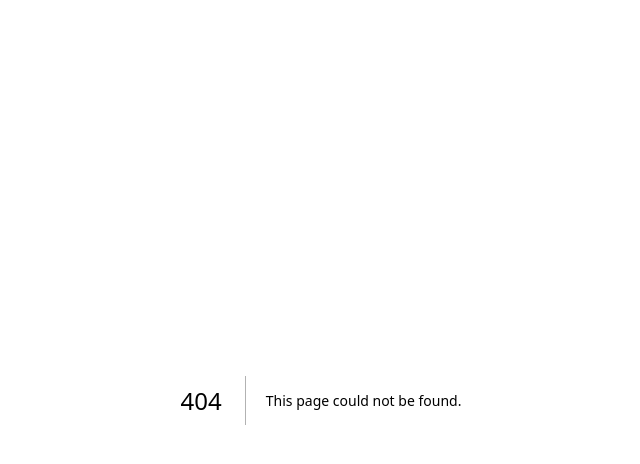
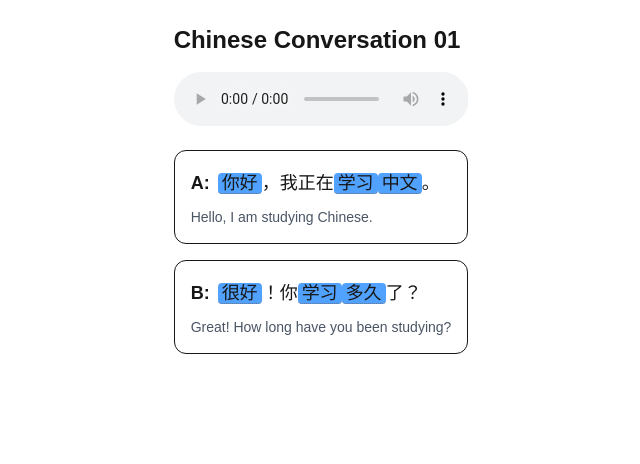
Before and after one commit to hissanova/language-creator-tool, a Next.js app: page /lessons/sample in a window 1280 px wide. Before the commit this address had no page. Shown: the top 464 px of the page, without its empty margins (319-959 px from the left). Built offline with nearby package versions, Linux system fonts and the light colour scheme.

Commit message:
first demo

```diff
--- /dev/null
+++ b/app/components/HoverWord.tsx
@@ -0,0 +1,15 @@
+type Props = {
+  text: string;
+  meaning: string;
+};
+
+export function HoverWord({ text, meaning }: Props) {
+  return (
+    <span
+      className="cursor-help rounded border-b border-dotted border-gray-500 bg-blue-400 px-1"
+      title={meaning}
+    >
+      {text}
+    </span>
+  );
+}
--- /dev/null
+++ b/app/components/LessonViewer.tsx
@@ -0,0 +1,26 @@
+import type { Lesson } from "../types";
+import { ScriptLine } from "./ScriptLine";
+
+type Props = {
+  lesson: Lesson;
+};
+
+export function LessonViewer({ lesson }: Props) {
+  return (
+    <main className="mx-auto max-w-3xl p-6">
+      <h1 className="mb-4 text-2xl font-bold">{lesson.title}</h1>
+
+      <audio className="mb-6 w-full" controls src={lesson.audio} />
+
+      <div className="space-y-4">
+        {lesson.lines.map((line, index) => (
+          <ScriptLine
+            key={index}
+            line={line}
+            dictionary={lesson.dictionary}
+          />
+        ))}
+      </div>
+    </main>
+  );
+}
--- /dev/null
+++ b/app/components/ScriptLine.tsx
@@ -0,0 +1,49 @@
+import type { ScriptLine as ScriptLineType } from "../types";
+import { HoverWord } from "./HoverWord";
+
+type Props = {
+  line: ScriptLineType;
+  dictionary: Record<string, string>;
+};
+
+export function ScriptLine({ line, dictionary }: Props) {
+  const words = Object.keys(dictionary).sort((a, b) => b.length - a.length);
+
+  const parts: { text: string; meaning?: string }[] = [];
+
+  let i = 0;
+
+  while (i < line.text.length) {
+    const matchedWord = words.find((word) => line.text.startsWith(word, i));
+
+    if (matchedWord) {
+      parts.push({
+        text: matchedWord,
+        meaning: dictionary[matchedWord],
+      });
+      i += matchedWord.length;
+    } else {
+      parts.push({ text: line.text[i] });
+      i += 1;
+    }
+  }
+
+  return (
+    <div className="rounded-xl border p-4">
+      <p className="text-lg leading-8">
+        <span className="mr-2 font-bold">{line.speaker}:</span>
+        {parts.map((part, index) =>
+          part.meaning ? (
+            <HoverWord key={index} text={part.text} meaning={part.meaning} />
+          ) : (
+            <span key={index}>{part.text}</span>
+          )
+        )}
+      </p>
+
+      {line.translation && (
+        <p className="mt-2 text-sm text-gray-600">{line.translation}</p>
+      )}
+    </div>
+  );
+}
--- /dev/null
+++ b/app/data/sampleLesson.ts
@@ -0,0 +1,25 @@
+import type { Lesson } from "../types";
+
+export const sampleLesson: Lesson = {
+  title: "Chinese Conversation 01",
+  audio: "/audio/sample.mp3",
+  lines: [
+    {
+      speaker: "A",
+      text: "你好，我正在学习中文。",
+      translation: "Hello, I am studying Chinese.",
+    },
+    {
+      speaker: "B",
+      text: "很好！你学习多久了？",
+      translation: "Great! How long have you been studying?",
+    },
+  ],
+  dictionary: {
+    你好: "hello",
+    学习: "to study",
+    中文: "Chinese language",
+    很好: "very good",
+    多久: "how long",
+  },
+};
--- /dev/null
+++ b/app/lessons/sample/page.tsx
@@ -0,0 +1,6 @@
+import { sampleLesson } from "../../data/sampleLesson";
+import { LessonViewer } from "../../components/LessonViewer";
+
+export default function SampleLessonPage() {
+  return <LessonViewer lesson={sampleLesson} />;
+}
--- a/app/page.tsx
+++ b/app/page.tsx
@@ -1,65 +1,18 @@
-import Image from "next/image";
+import Link from "next/link";
 
 export default function Home() {
   return (
-    <div className="flex flex-col flex-1 items-center justify-center bg-zinc-50 font-sans dark:bg-black">
-      <main className="flex flex-1 w-full max-w-3xl flex-col items-center justify-between py-32 px-16 bg-white dark:bg-black sm:items-start">
-        <Image
-          className="dark:invert"
-          src="/next.svg"
-          alt="Next.js logo"
-          width={100}
-          height={20}
-          priority
-        />
-        <div className="flex flex-col items-center gap-6 text-center sm:items-start sm:text-left">
-          <h1 className="max-w-xs text-3xl font-semibold leading-10 tracking-tight text-black dark:text-zinc-50">
-            To get started, edit the page.tsx file.
-          </h1>
-          <p className="max-w-md text-lg leading-8 text-zinc-600 dark:text-zinc-400">
-            Looking for a starting point or more instructions? Head over to{" "}
-            <a
-              href="https://vercel.com/templates?framework=next.js&utm_source=create-next-app&utm_medium=appdir-template-tw&utm_campaign=create-next-app"
-              className="font-medium text-zinc-950 dark:text-zinc-50"
-            >
-              Templates
-            </a>{" "}
-            or the{" "}
-            <a
-              href="https://nextjs.org/learn?utm_source=create-next-app&utm_medium=appdir-template-tw&utm_campaign=create-next-app"
-              className="font-medium text-zinc-950 dark:text-zinc-50"
-            >
-              Learning
-            </a>{" "}
-            center.
-          </p>
-        </div>
-        <div className="flex flex-col gap-4 text-base font-medium sm:flex-row">
-          <a
-            className="flex h-12 w-full items-center justify-center gap-2 rounded-full bg-foreground px-5 text-background transition-colors hover:bg-[#383838] dark:hover:bg-[#ccc] md:w-[158px]"
-            href="https://vercel.com/new?utm_source=create-next-app&utm_medium=appdir-template-tw&utm_campaign=create-next-app"
-            target="_blank"
-            rel="noopener noreferrer"
-          >
-            <Image
-              className="dark:invert"
-              src="/vercel.svg"
-              alt="Vercel logomark"
-              width={16}
-              height={16}
-            />
-            Deploy Now
-          </a>
-          <a
-            className="flex h-12 w-full items-center justify-center rounded-full border border-solid border-black/[.08] px-5 transition-colors hover:border-transparent hover:bg-black/[.04] dark:border-white/[.145] dark:hover:bg-[#1a1a1a] md:w-[158px]"
-            href="https://nextjs.org/docs?utm_source=create-next-app&utm_medium=appdir-template-tw&utm_campaign=create-next-app"
-            target="_blank"
-            rel="noopener noreferrer"
-          >
-            Documentation
-          </a>
-        </div>
-      </main>
-    </div>
+    <main className="mx-auto max-w-3xl p-6">
+      <h1 className="mb-4 text-2xl font-bold">
+        Language Creator Tool
+      </h1>
+
+      <Link
+        href="/lessons/sample"
+        className="text-blue-600 underline"
+      >
+        Open sample lesson
+      </Link>
+    </main>
   );
 }
--- /dev/null
+++ b/app/types.ts
@@ -0,0 +1,12 @@
+export type ScriptLine = {
+  speaker: string;
+  text: string;
+  translation?: string;
+};
+
+export type Lesson = {
+  title: string;
+  audio: string;
+  lines: ScriptLine[];
+  dictionary: Record<string, string>;
+};
```
